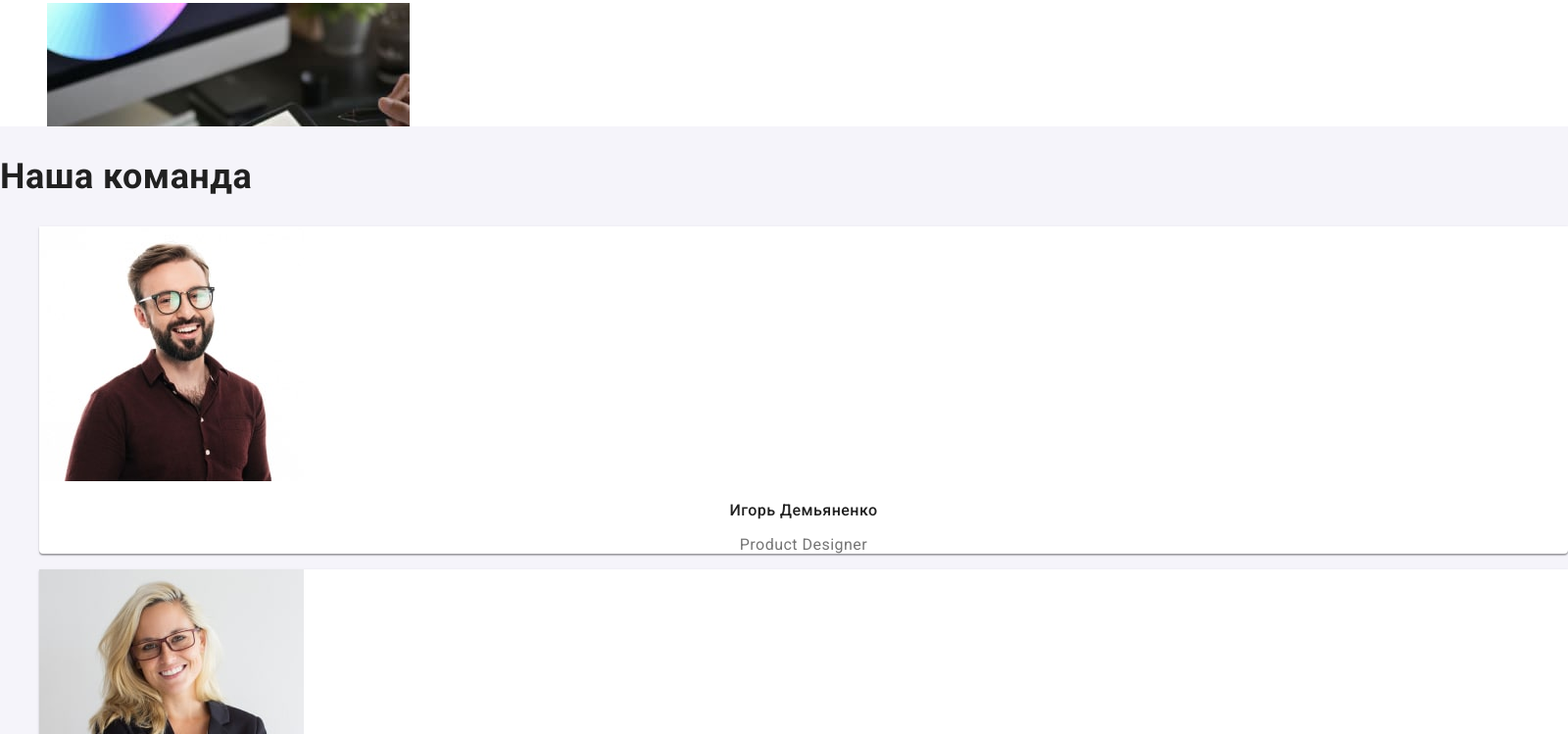
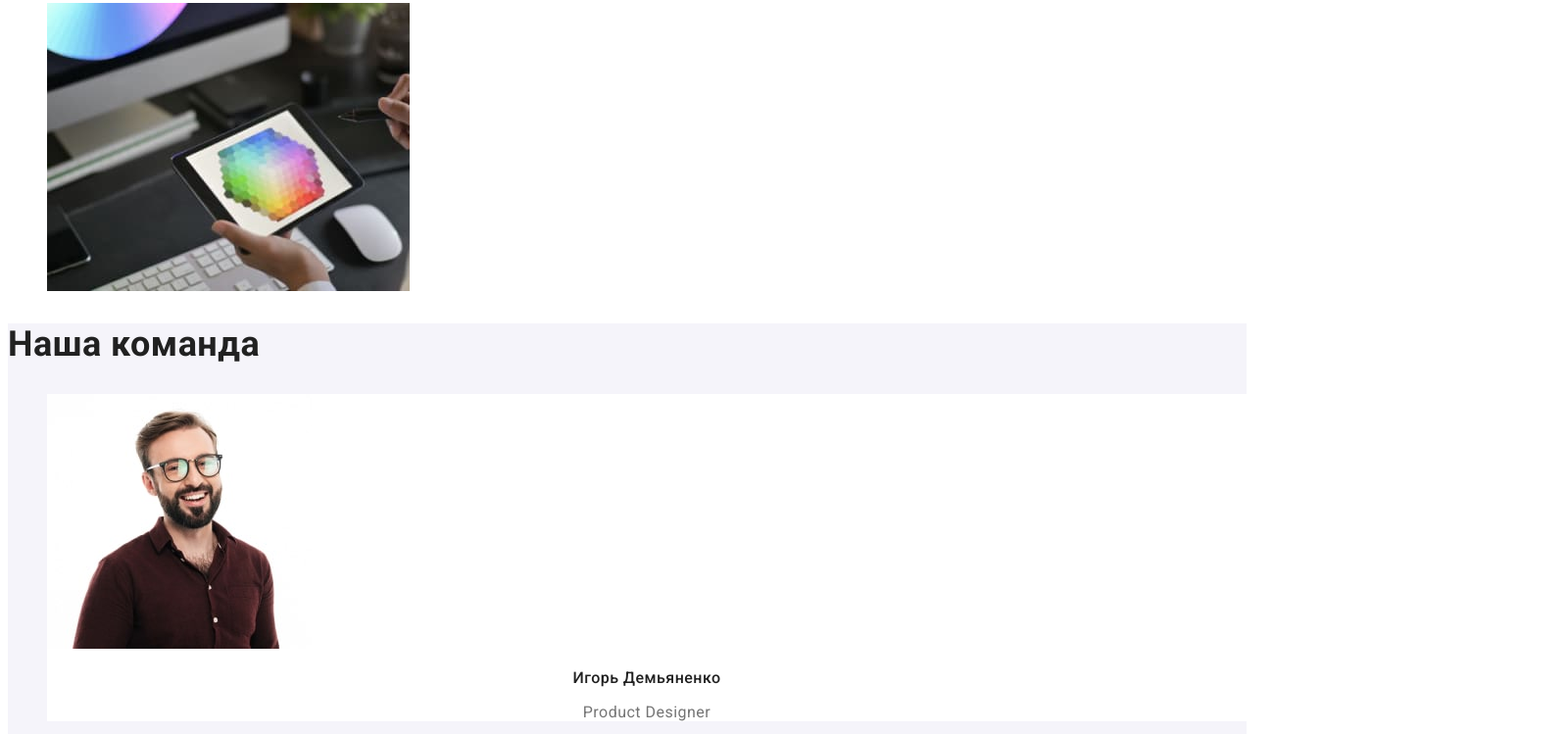
Before and after one commit to asunta13/goit-markup-hw-02, a plain HTML site: page index.html in a window 1280 px wide. Shown: the part 1320-2069 px from the top of the page at 98% size, 1600 px wide, since content can reach past the window. Drawn offline with Linux system fonts and the light colour scheme.

Commit message:
Final Final

```diff
--- a/css/styles.css
+++ b/css/styles.css
@@ -157,11 +157,6 @@ body {
 .job-item {}
 
 .team {
-    position: absolute;
-    width: 1600px;
-    height: 648px;
-    left: 0px;
-    top: 1449px;
     background: var(--add-bckgrnd-clr);
 }
 
@@ -171,10 +166,6 @@ body {
 
 .team-item {
     background: var(--background-clr);
-    box-shadow: 0px 1px 3px rgba(0, 0, 0, 0.12),
-    0px 1px 1px rgba(0, 0, 0, 0.14),
-    0px 2px 1px rgba(0, 0, 0, 0.2);
-    border-radius: 0px 0px 4px 4px;
 }
 
 .team-name {
```
Also changed, not shown: index.html (+1 -0 lines), portfolio.html (+5 -4 lines).
